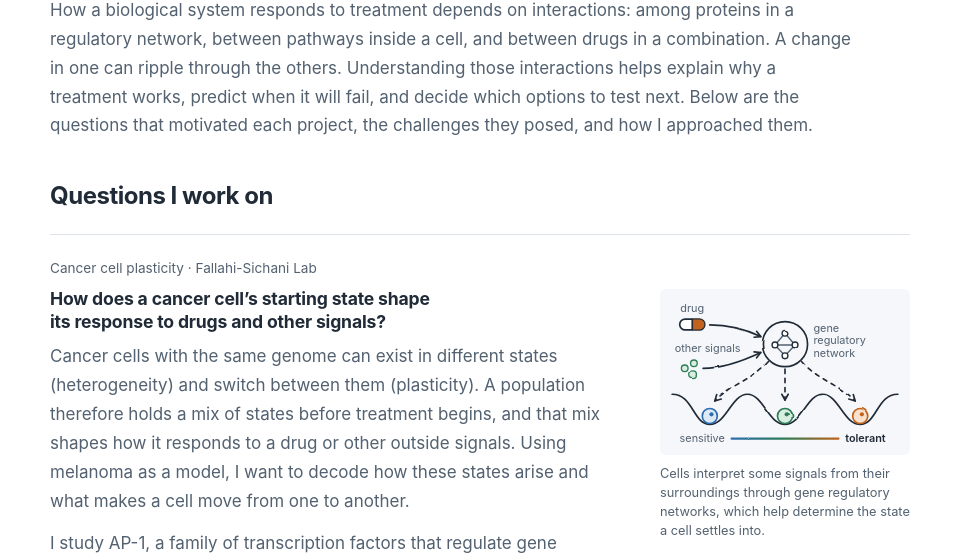
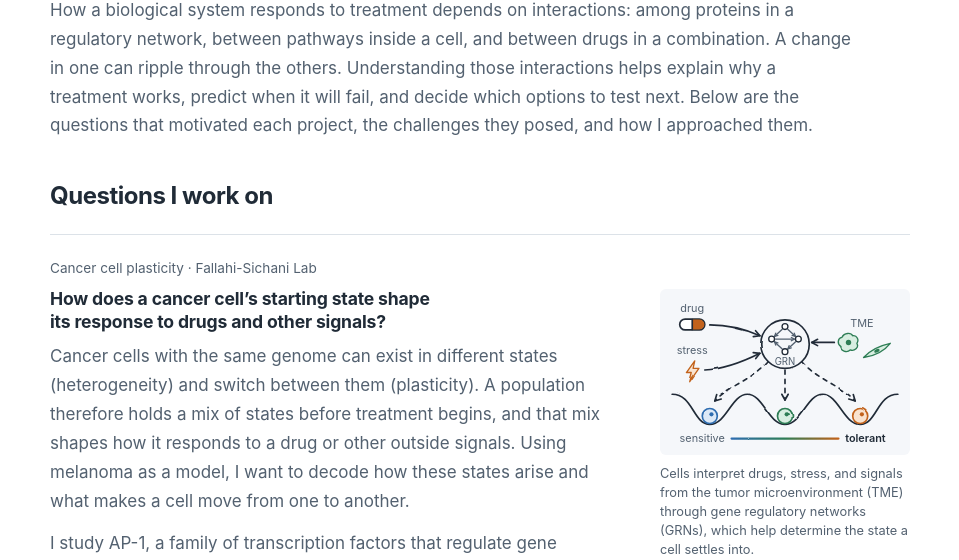
Before and after one commit to YonaNeg/YonaNeg.github.io, an Astro site: page /research in a window 1280 px wide. Shown: the part 240-800 px from the top of the page, without its empty margins (160-1119 px from the left). Built offline with nearby package versions, Linux system fonts and the light colour scheme; Astro itself is replaced by a stand-in of ours.

Commit message:
Update melanoma sketch inputs and caption

```diff
--- a/src/components/sketches/RoughFilter.astro
+++ b/src/components/sketches/RoughFilter.astro
@@ -1,9 +1,9 @@
 ---
 // Gives sketch lines a slight hand-drawn wobble. Labels are left unfiltered so they stay crisp.
-interface Props { id: string; seed?: number; }
-const { id, seed = 3 } = Astro.props;
+interface Props { id: string; seed?: number; scale?: number; }
+const { id, seed = 3, scale = 2.6 } = Astro.props;
 ---
 <filter id={id} x="-5%" y="-5%" width="110%" height="110%">
   <feTurbulence type="fractalNoise" baseFrequency="0.04" numOctaves="2" seed={seed} result="noise" />
-  <feDisplacementMap in="SourceGraphic" in2="noise" scale="2.6" xChannelSelector="R" yChannelSelector="G" />
+  <feDisplacementMap in="SourceGraphic" in2="noise" scale={scale} xChannelSelector="R" yChannelSelector="G" />
 </filter>
--- a/src/components/sketches/StateLandscape.astro
+++ b/src/components/sketches/StateLandscape.astro
@@ -1,12 +1,31 @@
 ---
-// Melanoma cell states drawn as valleys: a cell interprets some outside signals (a drug among them) through its gene
-// regulatory network (AP-1 in this project), which helps determine where it settles between drug-sensitive and drug-tolerant.
+// Melanoma cell states drawn as valleys: a cell interprets a drug, stress, and signals from the tumor microenvironment
+// (TME) through its gene regulatory network (GRN; AP-1 in this project), which helps determine where it settles
+// between drug-sensitive and drug-tolerant.
 import RoughFilter from './RoughFilter.astro';
 import { arrowhead } from './geometry';
+
+// The network inside the cell: T regulates L and R, and L → R → B → L closes a feedback loop.
+const nodes = { T: [140, 33], L: [124, 48], R: [156, 48], B: [140, 63] } as const;
+type Node = keyof typeof nodes;
+const links: [Node, Node][] = [['T', 'L'], ['T', 'R'], ['L', 'R'], ['R', 'B'], ['B', 'L']];
+const nodeRadius = 3.5;
+const inset = nodeRadius + 1.4;
+const edges = links.map(([from, to]) => {
+  const [x1, y1] = nodes[from];
+  const [x2, y2] = nodes[to];
+  const length = Math.hypot(x2 - x1, y2 - y1);
+  const [ux, uy] = [(x2 - x1) / length, (y2 - y1) / length];
+  const [sx, sy] = [+(x1 + ux * inset).toFixed(1), +(y1 + uy * inset).toFixed(1)];
+  const [ex, ey] = [+(x2 - ux * inset).toFixed(1), +(y2 - uy * inset).toFixed(1)];
+  return { line: `M${sx} ${sy} L${ex} ${ey}`, head: arrowhead(ex, ey, sx, sy, 4) };
+});
 ---
-<svg class="sketch" viewBox="0 0 280 180" role="img" aria-label="Sketch of a cell receiving outside signals, one of them a drug. The cell interprets them through a gene regulatory network, and arrows lead from the cell to three valleys in a landscape, states that range from drug-sensitive to drug-tolerant.">
+<svg class="sketch" viewBox="0 0 280 180" role="img" aria-label="Sketch of a cell receiving three inputs: a drug, stress, and signals from the tumor microenvironment, drawn as an immune cell and a fibroblast. The cell interprets them through a gene regulatory network, and arrows lead from the cell to three valleys in a landscape, states that range from drug-sensitive to drug-tolerant.">
   <defs>
     <RoughFilter id="rough-landscape" seed={4} />
+    <!-- A gentler wobble for the small network, so its arrowheads stay legible. -->
+    <RoughFilter id="rough-network" seed={4} scale={1.2} />
     <linearGradient id="state-spectrum" gradientUnits="userSpaceOnUse" x1="76" y1="0" x2="204" y2="0">
       <stop offset="0" class="sk-stop-blue" />
       <stop offset="0.5" class="sk-stop-green" />
@@ -14,30 +33,29 @@ import { arrowhead } from './geometry';
     </linearGradient>
   </defs>
   <g filter="url(#rough-landscape)">
-    <!-- Outside signals: a drug and other cues, both arriving at the cell. -->
+    <!-- Inputs: a drug and stress from the left, the TME (an immune cell and a fibroblast) from the right. -->
     <rect class="sk-line sk-fill-paper" x="14" y="24" width="30" height="13" rx="6.5" />
     <path class="sk-fill-warm-solid" d="M29 24.5 H37.5 A6 6 0 0 1 37.5 36.5 H29 Z" />
     <path class="sk-line" d="M29 24.5 V36.5" />
-    <circle class="sk-line sk-thin sk-green sk-fill-green" cx="20" cy="83" r="4" />
-    <circle class="sk-line sk-thin sk-green sk-fill-green" cx="31" cy="77" r="4" />
-    <circle class="sk-line sk-thin sk-green sk-fill-green" cx="30" cy="90" r="4" />
-    <path class="sk-line" d="M50 31 C74 31 92 36 111 45" />
-    <path class="sk-line" d={arrowhead(111, 45, 92, 37)} />
-    <path class="sk-line" d="M42 83 C68 83 92 73 111 64" />
-    <path class="sk-line" d={arrowhead(111, 64, 92, 72)} />
+    <path class="sk-line" d="M50 31 C74 31 92 36 110 44" />
+    <path class="sk-line" d={arrowhead(110, 44, 92, 37)} />
+    <path class="sk-line sk-thin sk-warm sk-fill-warm" d="M32 74 L22 88 H29 L26 99 L37 83 H30 Z" />
+    <path class="sk-line" d="M44 85 C68 84 92 74 110 65" />
+    <path class="sk-line" d={arrowhead(110, 65, 93, 72)} />
+    <path class="sk-line sk-thin sk-green sk-fill-green" d="M208 46 C211 40 219 40 221 44 C226 43 229 49 226 53 C229 58 223 63 218 61 C214 65 206 62 207 57 C202 54 203 47 208 46 Z" />
+    <circle class="sk-fill-green-solid" cx="216" cy="52" r="3.2" />
+    <path class="sk-line sk-thin sk-green sk-fill-green" d="M234 70 C241 62 252 56 266 53 C259 62 248 68 234 70 Z" />
+    <ellipse class="sk-fill-green-solid" cx="250" cy="62" rx="3.4" ry="2" transform="rotate(-22 250 62)" />
+    <path class="sk-line" d="M199 52 H172" />
+    <path class="sk-line" d={arrowhead(172, 52, 184, 52)} />
 
-    <!-- The cell and the gene regulatory network through which it interprets those signals. -->
-    <circle class="sk-line" cx="140" cy="54" r="27" />
-    <path class="sk-line sk-thin sk-muted" d="M140 41 L128 55 L140 68 L152 55 Z M128 55 L152 55" />
-    <circle class="sk-line sk-thin sk-fill-paper" cx="140" cy="41" r="3.5" />
-    <circle class="sk-line sk-thin sk-fill-paper" cx="128" cy="55" r="3.5" />
-    <circle class="sk-line sk-thin sk-fill-paper" cx="152" cy="55" r="3.5" />
-    <circle class="sk-line sk-thin sk-fill-paper" cx="140" cy="68" r="3.5" />
+    <!-- The cell, whose gene regulatory network (drawn below) interprets those inputs. -->
+    <circle class="sk-line" cx="140" cy="54" r="29" />
 
     <!-- Possible outcomes: states drawn as valleys, on a spectrum from drug-sensitive to drug-tolerant. -->
     <path class="sk-line sk-dash" d="M120 75 C102 96 72 104 56 122" />
     <path class="sk-line" d={arrowhead(56, 122, 70, 108)} />
-    <path class="sk-line sk-dash" d="M140 84 V121" />
+    <path class="sk-line sk-dash" d="M140 85 V121" />
     <path class="sk-line" d={arrowhead(140, 121, 140, 105)} />
     <path class="sk-line sk-dash" d="M160 75 C178 96 208 104 224 122" />
     <path class="sk-line" d={arrowhead(224, 122, 210, 108)} />
@@ -50,11 +68,19 @@ import { arrowhead } from './geometry';
     <circle class="sk-dot-warm" cx="232" cy="138" r="2.5" />
     <path class="sk-spectrum" stroke="url(#state-spectrum)" d="M76 167 H204" />
   </g>
+  <g filter="url(#rough-network)">
+    {edges.map(({ line, head }) => (
+      <>
+        <path class="sk-line sk-thin sk-muted" d={line} />
+        <path class="sk-line sk-thin sk-muted" d={head} />
+      </>
+    ))}
+    {Object.values(nodes).map(([cx, cy]) => <circle class="sk-line sk-thin sk-fill-paper" cx={cx} cy={cy} r={nodeRadius} />)}
+  </g>
   <text x="29" y="16" text-anchor="middle" class="sk-label">drug</text>
-  <text x="8" y="63" class="sk-label">other signals</text>
-  <text x="174" y="39" class="sk-label">gene</text>
-  <text x="174" y="54" class="sk-label">regulatory</text>
-  <text x="174" y="69" class="sk-label">network</text>
+  <text x="29" y="66" text-anchor="middle" class="sk-label">stress</text>
+  <text x="232" y="33" text-anchor="middle" class="sk-label">TME</text>
+  <text x="140" y="78.5" text-anchor="middle" class="sk-label sk-small">GRN</text>
   <text x="68" y="171.5" text-anchor="end" class="sk-label">sensitive</text>
   <text x="212" y="171.5" class="sk-label sk-strong">tolerant</text>
 </svg>
--- a/src/pages/research.astro
+++ b/src/pages/research.astro
@@ -57,7 +57,7 @@ import PerturbLayers from '../components/sketches/PerturbLayers.astro';
         </div>
         <figure class="project-sketch">
           <div class="sketch-frame"><StateLandscape /></div>
-          <figcaption>Cells interpret some signals from their surroundings through gene regulatory networks, which help determine the state a cell settles into.</figcaption>
+          <figcaption>Cells interpret drugs, stress, and signals from the tumor microenvironment (TME) through gene regulatory networks (GRNs), which help determine the state a cell settles into.</figcaption>
         </figure>
       </article>
 
```
